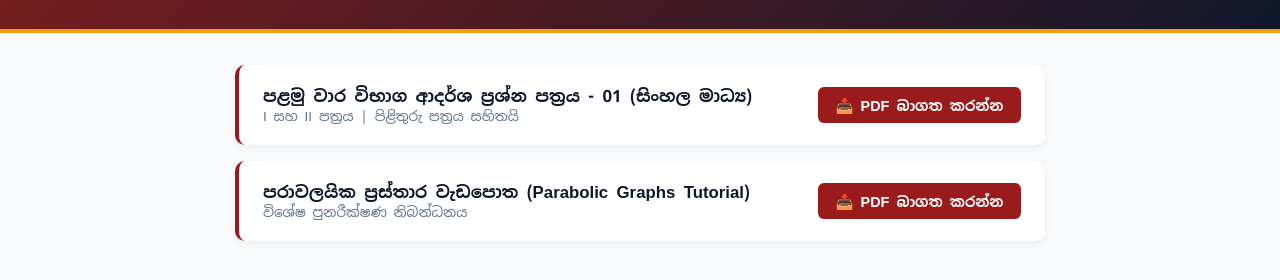
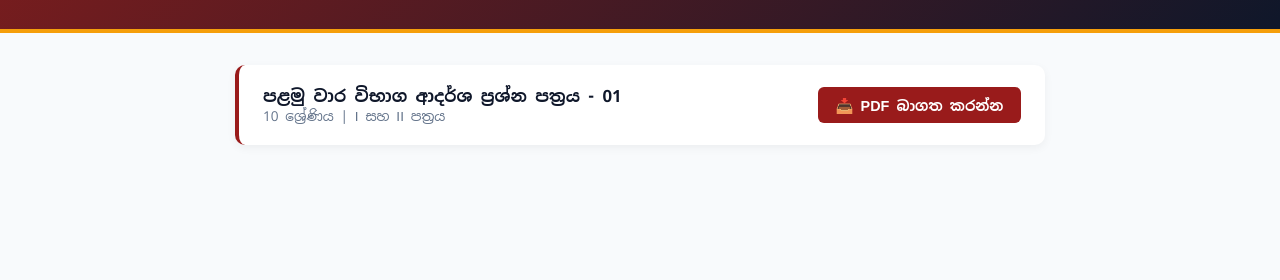
Before and after one commit to roshanmarambage-byte/roshanmarambage-byte.github.io, a plain HTML site: page grade10.html in a window 1280 px wide. Shown: the part 124-404 px from the top of the page. Drawn offline with Linux system fonts and the light colour scheme.

Commit message:
Update grade10.html

```diff
--- a/grade10.html
+++ b/grade10.html
@@ -29,25 +29,13 @@
         </div>
     </header>
     <div class="container">
-
-        <!-- ප්‍රශ්න පත්‍රය 1 -->
         <div class="paper-item">
             <div>
-                <div class="paper-title">පළමු වාර විභාග ආදර්ශ ප්‍රශ්න පත්‍රය - 01 (සිංහල මාධ්‍ය)</div>
-                <div class="paper-meta">I සහ II පත්‍රය | පිළිතුරු පත්‍රය සහිතයි</div>
+                <div class="paper-title">පළමු වාර විභාග ආදර්ශ ප්‍රශ්න පත්‍රය - 01</div>
+                <div class="paper-meta">10 ශ්‍රේණිය | I සහ II පත්‍රය</div>
             </div>
-            <a href="grade10-term1-paper1.pdf" download class="dl-btn">📥 PDF බාගත කරන්න</a>
+            <a href="grade10-term1.pdf" download class="dl-btn">📥 PDF බාගත කරන්න</a>
         </div>
-
-        <!-- ප්‍රශ්න පත්‍රය 2 -->
-        <div class="paper-item">
-            <div>
-                <div class="paper-title">පරාවලයික ප්‍රස්තාර වැඩපොත (Parabolic Graphs Tutorial)</div>
-                <div class="paper-meta">විශේෂ පුනරීක්ෂණ නිබන්ධනය</div>
-            </div>
-            <a href="grade10-graphs.pdf" download class="dl-btn">📥 PDF බාගත කරන්න</a>
-        </div>
-
     </div>
 </body>
 </html>
```
